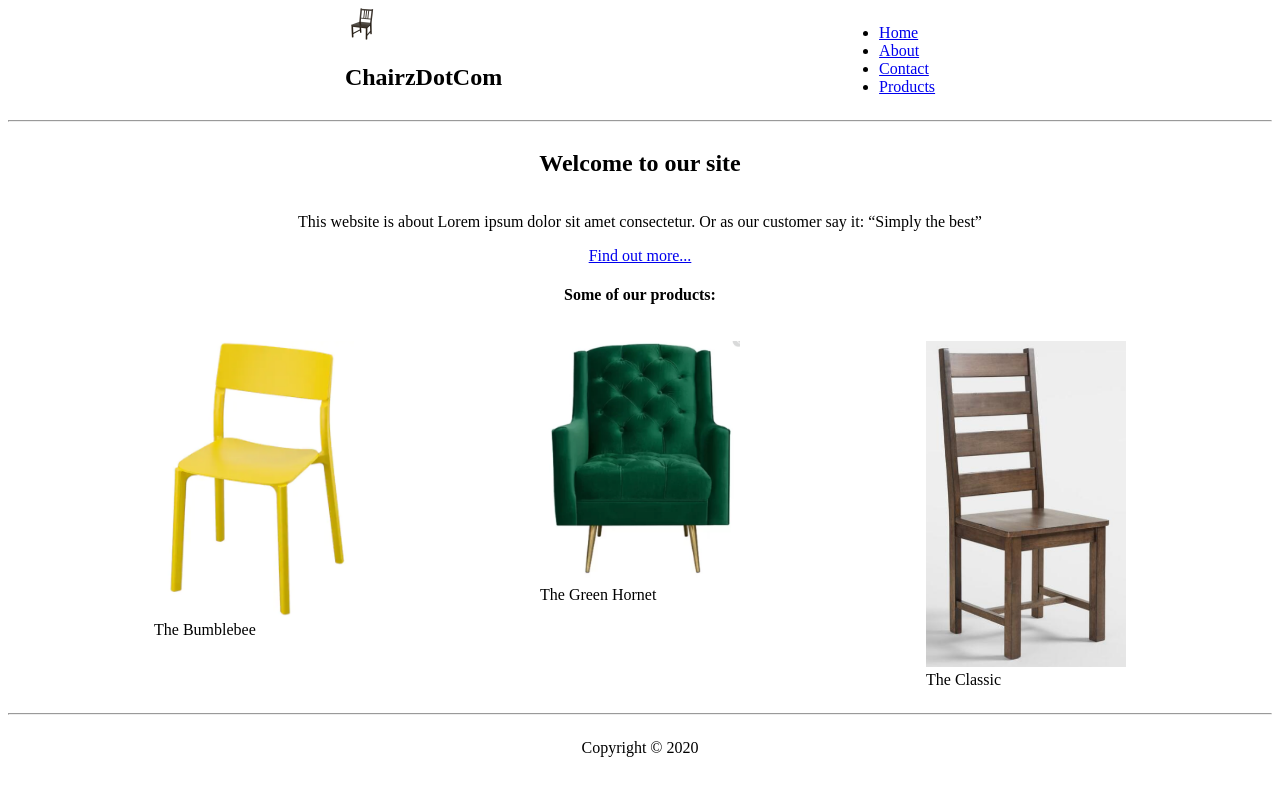
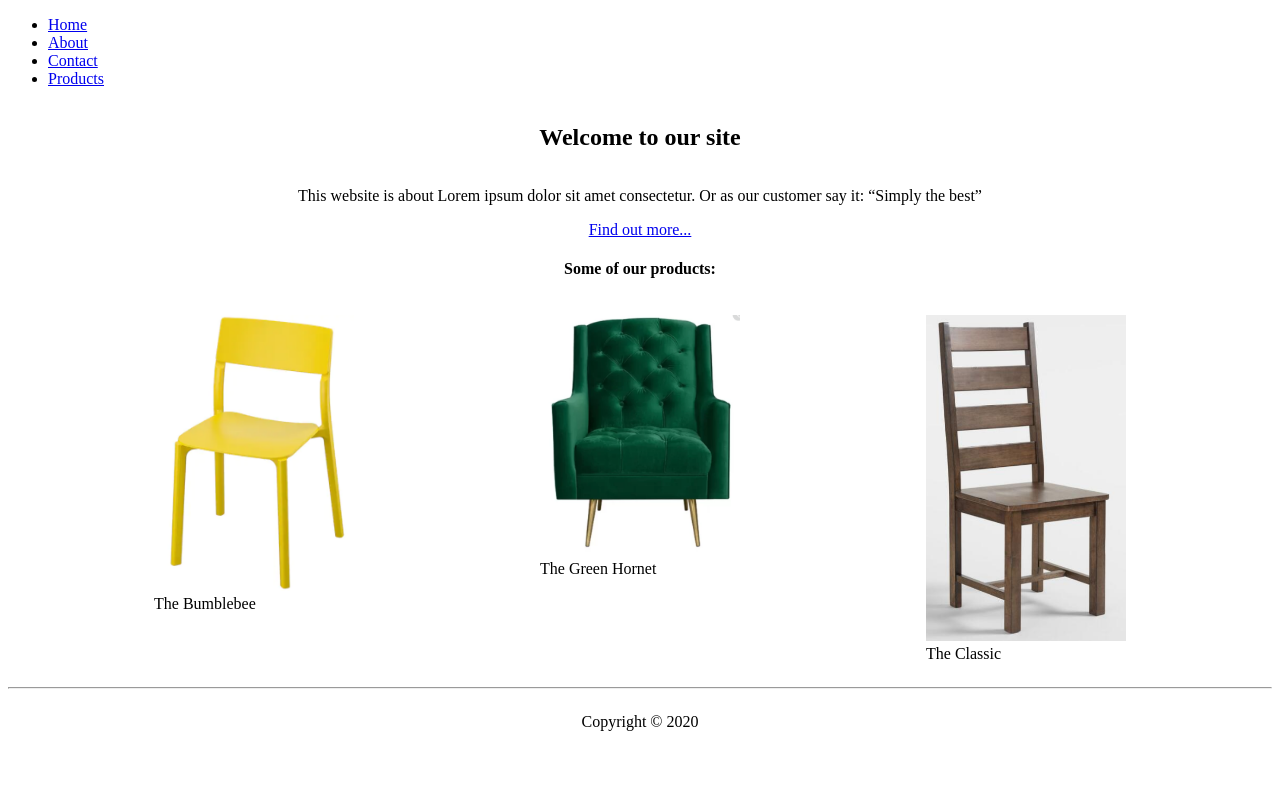
Before and after one commit to alexVee90/presentation-website, a plain HTML site: page index.html in a window 1280 px wide. Drawn offline with Linux system fonts and the light colour scheme.

Commit message:
remove-main-nav-from-index-add-aside-nav

```diff
--- a/index.html
+++ b/index.html
@@ -19,13 +19,8 @@
     <title>ChairzDotCom - the hipest website about chairs</title>
   </head>
   <body>
-    <!-- NAVBAR -->
-    <header>
-      <nav class="main-nav horizontal-center">
-        <div class="nav-logo">
-          <img src="images/favicon-32x32.png" alt="chair-logo" />
-          <h1>ChairzDotCom</h1>
-        </div>
+    <aside id="side-nav">
+      <nav class="secondary-nav">
         <ul class="nav-list">
           <li class="nav-item">
             <a class="nav-link" href="index.html">Home</a>
@@ -41,8 +36,8 @@
           </li>
         </ul>
       </nav>
-    </header>
-    <hr>
+    </aside>
+
     <!-- MAIN AREA -->
     <main id="home" class="vertical-center">
       <h2>Welcome to our site</h2>
@@ -65,7 +60,7 @@
             <figcaption>The Classic</figcaption>
           </figure>
         </div>
-    </article>
+      </article>
     <hr>
     <!-- FOOTER  -->
     <footer class="main-footer horizontal-center">
```
